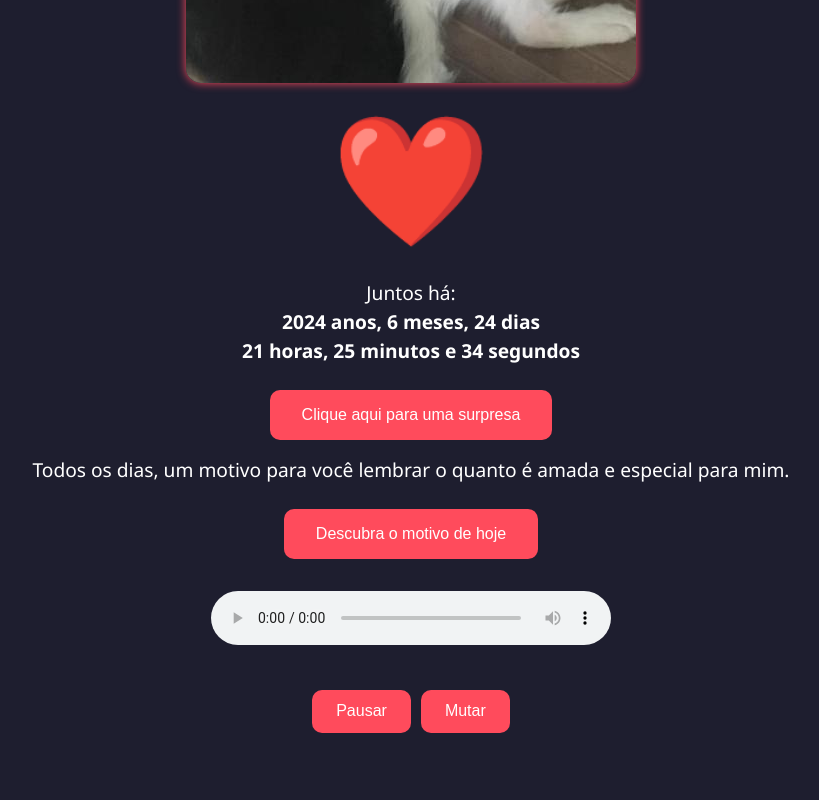
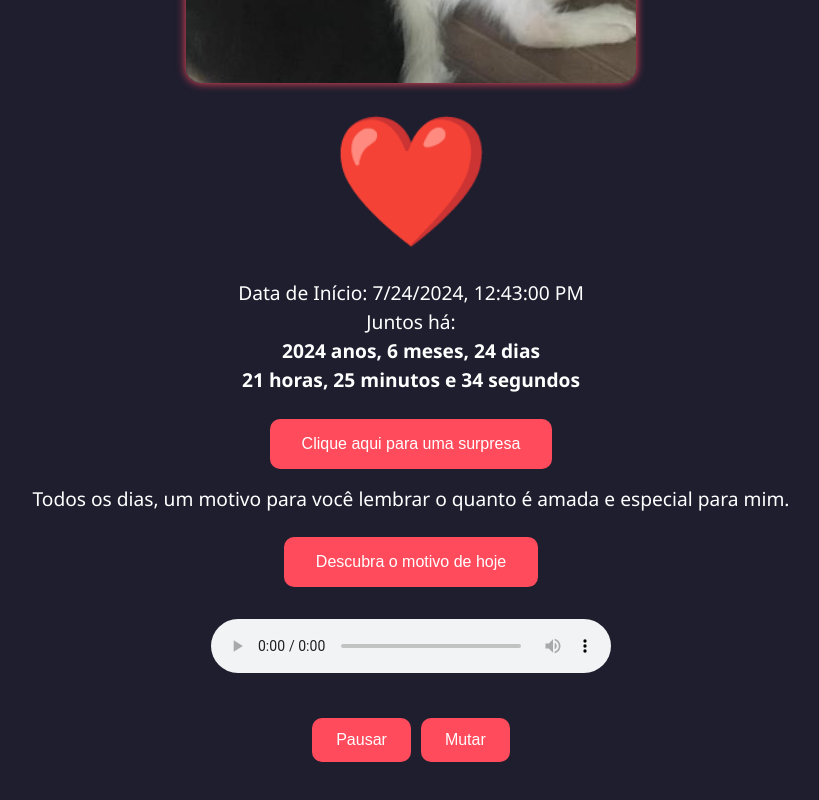
Before and after one commit to LightZyro/1y, a plain HTML site: page index.html in a window 1280 px wide. Shown: the part 971-1771 px from the top of the page, without its empty margins (229-1048 px from the left). Before the commit the page ends 1744 px from the top, so only its background shows below. Drawn offline with Linux system fonts and the light colour scheme.

Commit message:
Update index.html

```diff
--- a/index.html
+++ b/index.html
@@ -586,15 +586,15 @@
         let contadorAtualizado = false; // Variável para controlar quando os anos, meses e dias são atualizados
 
     function atualizarContador() {
-  const dataInicio = new Date("2024-07-24T12:43:00");
-  const agora = new Date();
+      const dataInicio = new Date("2024-07-24T12:43:00"); // Data de início
+      const agora = new Date(); // Data e hora atuais
 
       // Cálculos de horas, minutos e segundos (sempre atualizados)
       const totalMs = agora - dataInicio;
       const totalSegundos = Math.floor(totalMs / 1000);
-  const horas = Math.floor((totalSegundos % 86400) / 3600);
-  const minutos = Math.floor((totalSegundos % 3600) / 60);
-  const segundos = totalSegundos % 60;
+      const horas = Math.floor((totalSegundos % 86400) / 3600); // Horas
+      const minutos = Math.floor((totalSegundos % 3600) / 60); // Minutos
+      const segundos = totalSegundos % 60; // Segundos
 
       // Inicializa anos, meses e dias com os valores atuais
       let anos = dataInicio.getFullYear();
@@ -630,6 +630,7 @@ function atualizarContador() {
 
       // Exibe o contador no HTML
       document.getElementById("contador").innerHTML = `
+        Data de Início: ${dataInicio.toLocaleString()}<br> <!-- Exibe a data de início -->
         Juntos há:<br>
         <strong>${anos} anos, ${meses} meses, ${dias} dias</strong><br>
         <strong>${horas} horas, ${minutos} minutos e ${segundos} segundos</strong>`;
```
Lines whose indentation alone changed are shown as unchanged.
